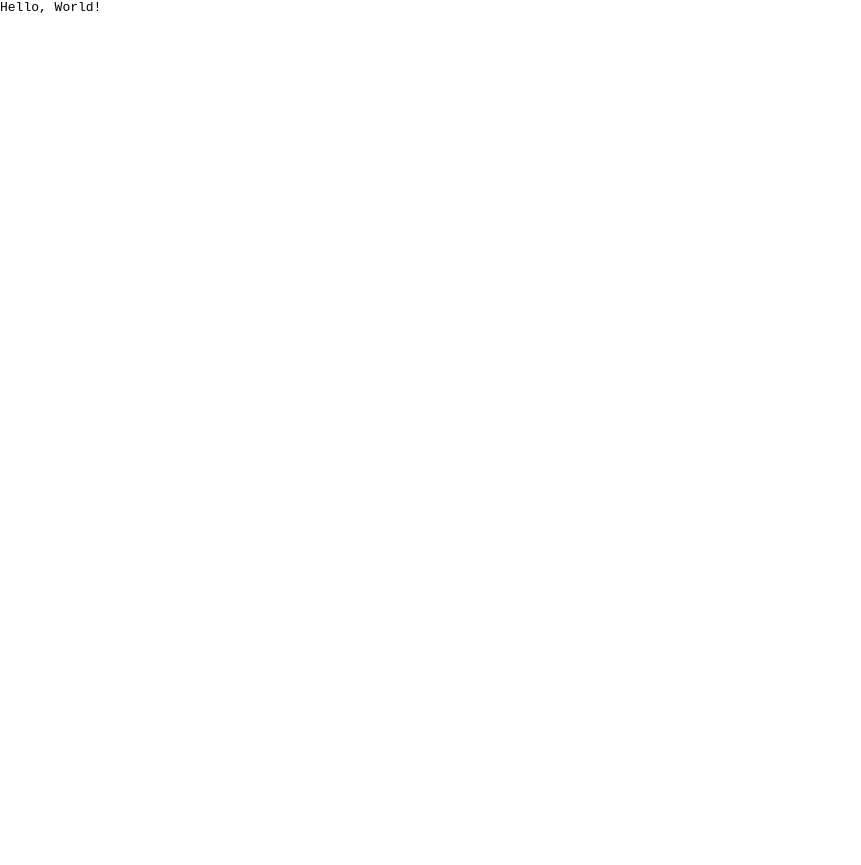
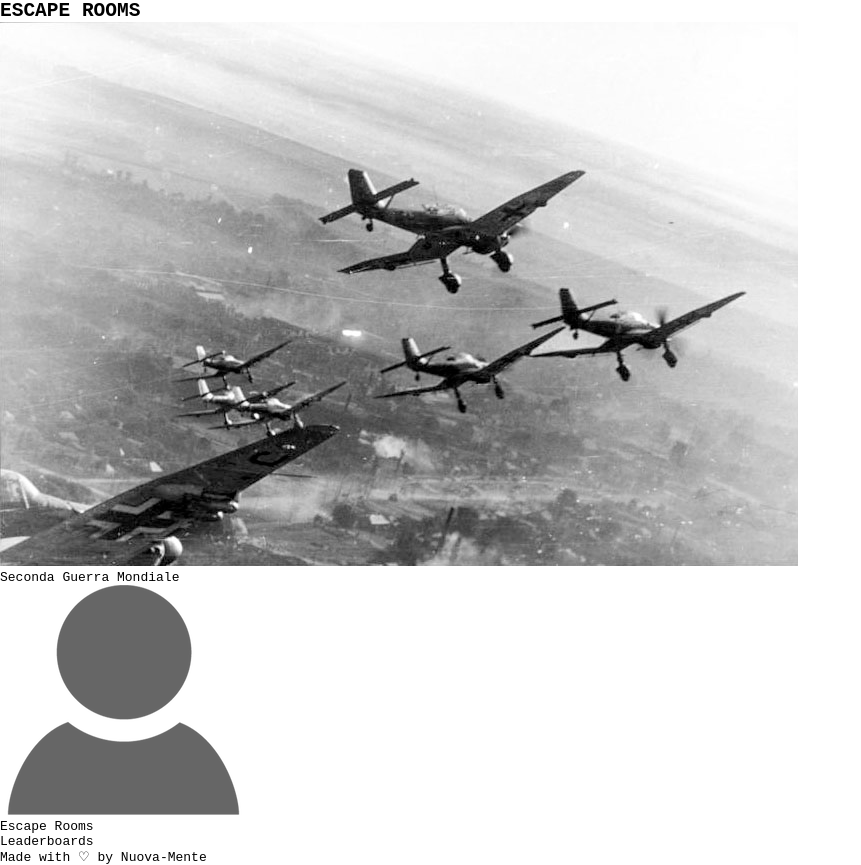
Before and after one commit to cqt470/nuova-mente, a plain HTML site: page src/pages/index.html in a window 1280 px wide. Shown: the whole page, without its empty margins (0-861 px from the left). Before the commit the page ends 800 px from the top, so only its background shows below. Drawn offline with Linux system fonts and the light colour scheme.

Commit message:
Added base layout and images

```diff
--- a/src/pages/index.html
+++ b/src/pages/index.html
@@ -7,6 +7,34 @@
     <link rel="stylesheet" href="../styles/style.css">
 </head>
 <body>
-    <p>Hello, World!</p>
+    <main>
+        <section class="content">
+            <header>
+                <h1>ESCAPE ROOMS</h1>
+            </header>
+            <article>
+                <div class="card">
+                    <img src="../media/room-ww2.png" alt="WW2">
+                    <div class="details">
+                        <p>Seconda Guerra Mondiale</p>
+                    </div>
+                </div>
+            </article>
+        </section>
+        <section class="sidebar">
+            <article>
+                <div class="pfp">
+                    <img src="../media/noavatar.png" alt="profile picture">
+                </div>
+                <div class="actions">
+                    <p>Escape Rooms</p>
+                    <p>Leaderboards</p>
+                </div>
+            </article>
+            <article>
+                <p>Made with ♡ by Nuova-Mente</p>
+            </article>
+        </section>
+    </main>
 </body>
 </html>
```
Also changed, not shown: src/media/noavatar.png (added), src/media/room-ww2.png (added).
